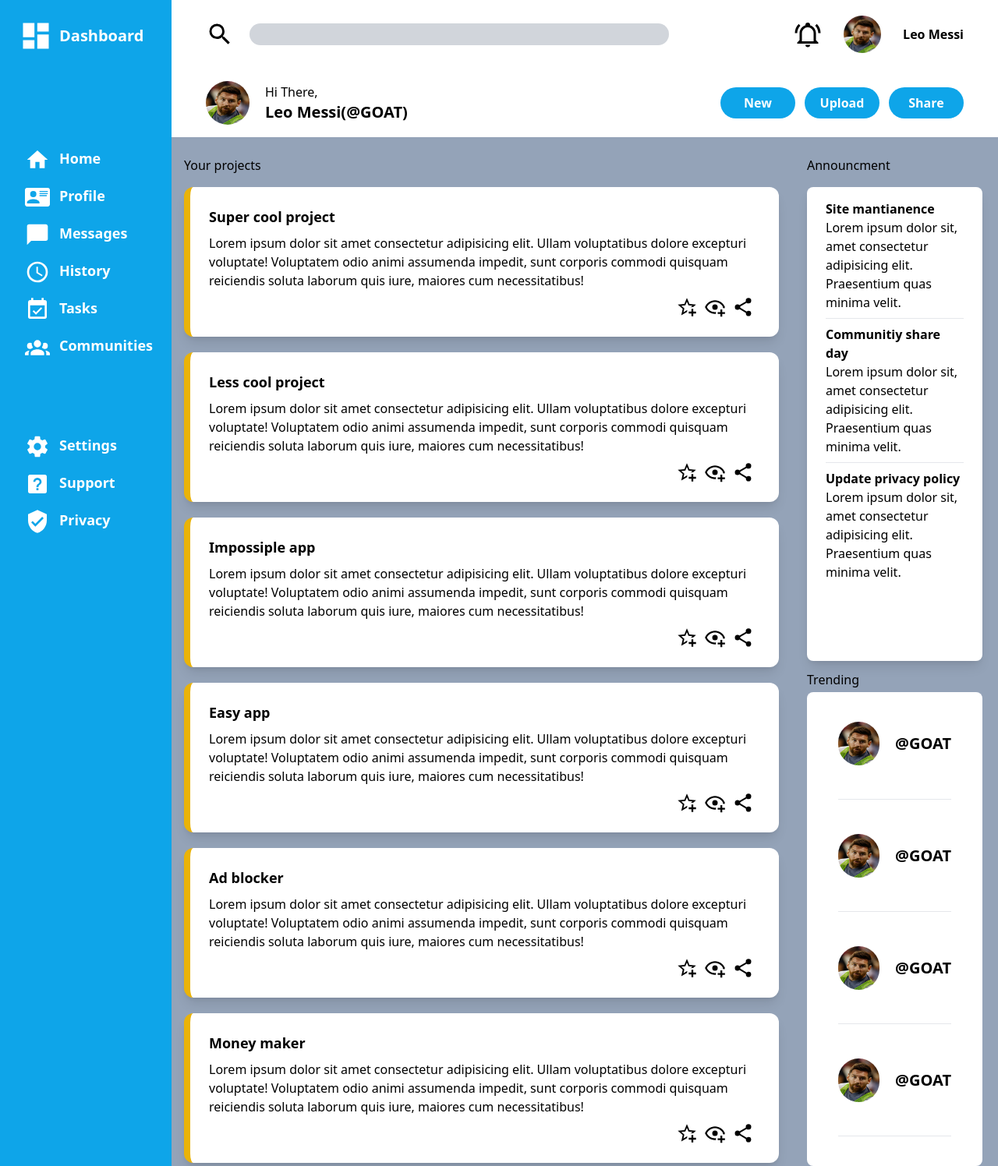
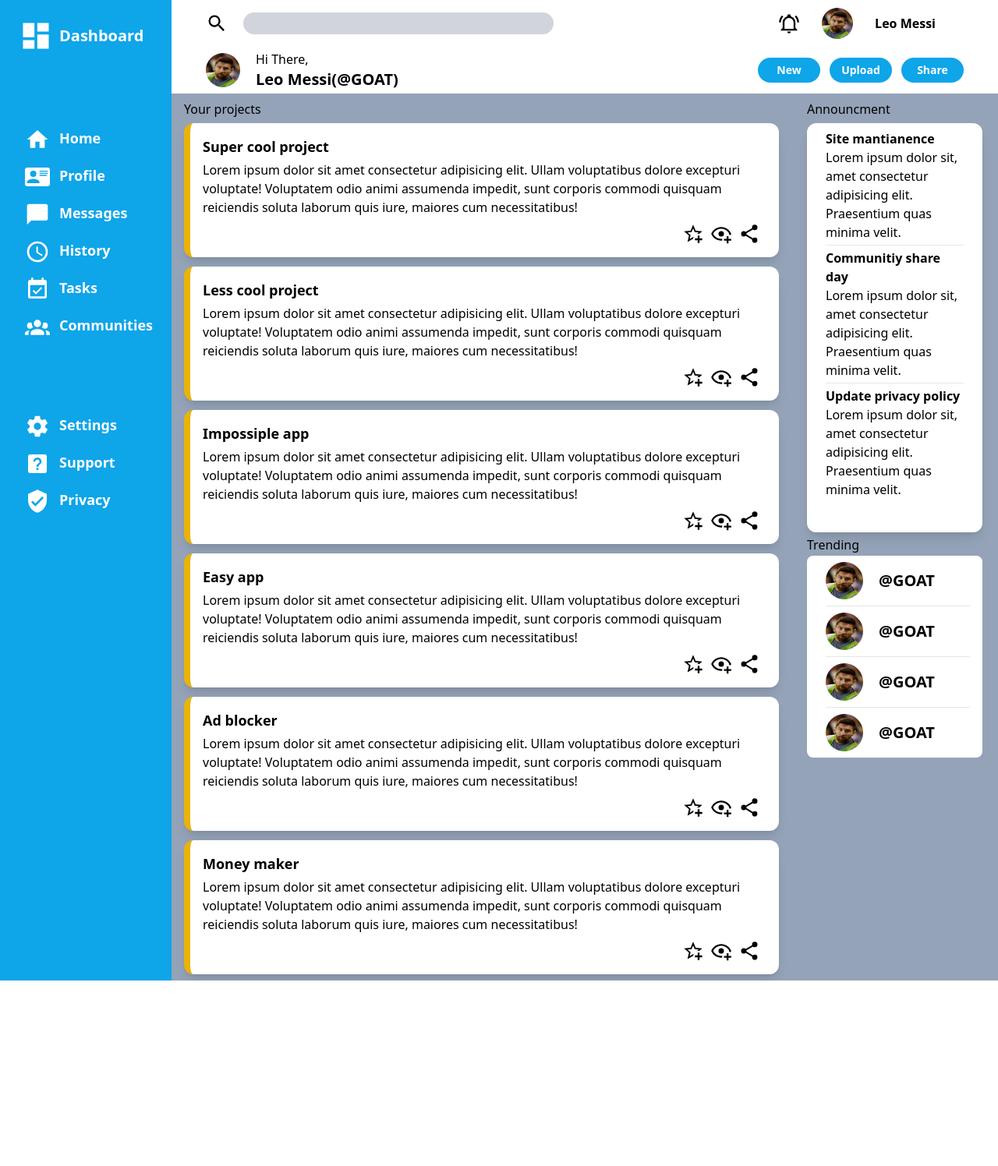
Before and after one commit to MarwanZahran25/Admin-Dashboard, a website: page index.html in a window 1280 px wide. Shown: the top 1496 px of the page at 78% size. After the commit the page ends 1258 px from the top, so only its background shows below. Drawn offline with nearby package versions, Linux system fonts and the light colour scheme.

Commit message:
resized the websit

```diff
--- a/index.html
+++ b/index.html
@@ -7,10 +7,10 @@
 
     <script src="https://cdn.tailwindcss.com"></script>
   </head>
-  <body>
+  <body >
     <div
       id="grid-container-for-the-page"
-      class="grid grid-cols-[1fr,6.5fr] grid-rows-[1fr,4fr] max-h-screen"
+      class="max-h-screen grid grid-cols-[1fr,6.5fr] grid-rows-[120px,1fr] "
     >
       <div
         id="sidebar"
@@ -159,13 +159,13 @@
       <div id="header" class="bg-white grid grid-rows-2">
         <div
           id="first-row-of-header"
-          class="flex row-start-1 p-5 px-11 gap-40 justify-between justify-self-stretch"
+          class="flex row-start-1 p-5 px-11 justify-between justify-self-stretch pr-20 gap-72"
         >
           <div
             id="first-part-of-first-row"
             class="flex gap-5 items-center flex-1"
           >
-            <img class="w-9 h-auto" src="./assets/magnify.svg" alt="" />
+            <img class="w-7 h-auto" src="./assets/magnify.svg" alt="" />
             <input
               type="text"
               disabled
@@ -174,12 +174,12 @@
           </div>
           <div id="seconed-part-of-first-row" class="flex gap-7 items-center">
             <img
-              class="w-9 h-auto"
+              class="w-7 h-auto"
               src="./assets/bell-ring-outline.svg"
               alt=""
             />
             <img
-              class="w-12 h-12 rounded-full"
+              class="w-10 h-10 rounded-full"
               src="./assets/licensed-image.jpeg"
               alt=""
             />
@@ -192,7 +192,7 @@
             class="flex gap-5 items-center"
           >
             <img
-              class="w-14 h-14 rounded-full"
+              class="w-11 h-11 rounded-full"
               src="./assets/licensed-image.jpeg"
               alt=""
             />
@@ -204,33 +204,36 @@
           </div>
           <div id="seconed-part-of-seconed-row" class="flex gap-3 items-center">
             <button
-              class="bg-sky-500 text-white font-bold rounded-3xl h-10 w-24"
+              class="bg-sky-500 text-white text-sm font-bold rounded-3xl h-8 w-20"
             >
               New
             </button>
             <button
-              class="bg-sky-500 text-white font-bold rounded-3xl h-10 w-24"
+              class="bg-sky-500 text-white text-sm font-bold rounded-3xl h-8 w-20"
             >
               Upload
             </button>
             <button
-              class="bg-sky-500 text-white font-bold rounded-3xl h-10 w-24"
+              class="bg-sky-500 text-white text-sm font-bold rounded-3xl h-8 w-20"
             >
               Share
             </button>
           </div>
         </div>
       </div>
-      <div id="main-content" class="bg-slate-400 grid grid-cols-[3fr,1fr]">
-        <div id="projects" class="grid grid-rows-[40px,1fr] p-6 px-4">
+      <div
+        id="main-content"
+        class="bg-slate-400 grid grid-cols-[3fr,1fr] h-fit"
+      >
+        <div id="projects" class="grid grid-rows-[30px,1fr] p-2 px-4">
           <div id="projects-word" class="row-start-1">Your projects</div>
           <div
             id="cards"
-            class="grid grid-cols-[repeat(auto-fit,minmax(380px,1fr))] row-start-2 gap-5"
+            class="grid grid-cols-[repeat(auto-fit,minmax(380px,1fr))] row-start-2 gap-3 auto-rows-max"
           >
             <div
               id="card-1"
-              class="bg-white flex flex-col justify-start gap-2 border-l-8 p-6 border-l-yellow-500 rounded-xl shadow-lg"
+              class="bg-white flex flex-col h-fit justify-start gap-1 border-l-8 p-4 border-l-yellow-500 rounded-xl shadow-lg"
             >
               <h4 class="text-lg font-bold">Super cool project</h4>
               <p>
@@ -239,10 +242,7 @@
                 assumenda impedit, sunt corporis commodi quisquam reiciendis
                 soluta laborum quis iure, maiores cum necessitatibus!
               </p>
-              <div
-                id="shapes-container"
-                class="flex gap-2 self-end mt-auto mr-2"
-              >
+              <div id="shapes-container" class="flex gap-2 self-end mt-1 mr-2">
                 <svg
                   class="w-7 h-auto"
                   xmlns="http://www.w3.org/2000/svg"
@@ -277,7 +277,7 @@
             </div>
             <div
               id="card-2"
-              class="bg-white flex flex-col justify-start gap-2 border-l-8 p-6 border-l-yellow-500 rounded-xl shadow-lg"
+              class="bg-white flex flex-col h-fit justify-start gap-1 border-l-8 p-4 border-l-yellow-500 rounded-xl shadow-lg"
             >
               <h4 class="text-lg font-bold">Less cool project</h4>
               <p>
@@ -286,10 +286,7 @@
                 assumenda impedit, sunt corporis commodi quisquam reiciendis
                 soluta laborum quis iure, maiores cum necessitatibus!
               </p>
-              <div
-                id="shapes-container"
-                class="flex gap-2 self-end mt-auto mr-2"
-              >
+              <div id="shapes-container" class="flex gap-2 self-end mt-1 mr-2">
                 <svg
                   class="w-7 h-auto"
                   xmlns="http://www.w3.org/2000/svg"
@@ -324,7 +321,7 @@
             </div>
             <div
               id="card-3"
-              class="bg-white flex flex-col justify-start gap-2 border-l-8 p-6 border-l-yellow-500 rounded-xl shadow-lg"
+              class="bg-white flex flex-col h-fit justify-start gap-1 border-l-8 p-4 border-l-yellow-500 rounded-xl shadow-lg"
             >
               <h4 class="text-lg font-bold">Impossiple app</h4>
               <p>
@@ -333,10 +330,7 @@
                 assumenda impedit, sunt corporis commodi quisquam reiciendis
                 soluta laborum quis iure, maiores cum necessitatibus!
               </p>
-              <div
-                id="shapes-container"
-                class="flex gap-2 self-end mt-auto mr-2"
-              >
+              <div id="shapes-container" class="flex gap-2 self-end mt-1 mr-2">
                 <svg
                   class="w-7 h-auto"
                   xmlns="http://www.w3.org/2000/svg"
@@ -371,7 +365,7 @@
             </div>
             <div
               id="card-4"
-              class="bg-white flex flex-col justify-start gap-2 border-l-8 p-6 border-l-yellow-500 rounded-xl shadow-lg"
+              class="bg-white flex flex-col h-fit justify-start gap-1 border-l-8 p-4 border-l-yellow-500 rounded-xl shadow-lg"
             >
               <h4 class="text-lg font-bold">Easy app</h4>
               <p>
@@ -380,10 +374,7 @@
                 assumenda impedit, sunt corporis commodi quisquam reiciendis
                 soluta laborum quis iure, maiores cum necessitatibus!
               </p>
-              <div
-                id="shapes-container"
-                class="flex gap-2 self-end mt-auto mr-2"
-              >
+              <div id="shapes-container" class="flex gap-2 self-end mt-1 mr-2">
                 <svg
                   class="w-7 h-auto"
                   xmlns="http://www.w3.org/2000/svg"
@@ -418,7 +409,7 @@
             </div>
             <div
               id="card-5"
-              class="bg-white flex flex-col justify-start gap-2 border-l-8 p-6 border-l-yellow-500 rounded-xl shadow-lg"
+              class="bg-white flex flex-col h-fit justify-start gap-1 border-l-8 p-4 border-l-yellow-500 rounded-xl shadow-lg"
             >
               <h4 class="text-lg font-bold">Ad blocker</h4>
               <p>
@@ -427,10 +418,7 @@
                 assumenda impedit, sunt corporis commodi quisquam reiciendis
                 soluta laborum quis iure, maiores cum necessitatibus!
               </p>
-              <div
-                id="shapes-container"
-                class="flex gap-2 self-end mt-auto mr-2"
-              >
+              <div id="shapes-container" class="flex gap-2 self-end mt-1 mr-2">
                 <svg
                   class="w-7 h-auto"
                   xmlns="http://www.w3.org/2000/svg"
@@ -465,7 +453,7 @@
             </div>
             <div
               id="card-6"
-              class="bg-white flex flex-col justify-start gap-2 border-l-8 p-6 border-l-yellow-500 rounded-xl shadow-lg"
+              class="bg-white flex flex-col h-fit justify-start gap-1 border-l-8 p-4 border-l-yellow-500 rounded-xl shadow-lg"
             >
               <h4 class="text-lg font-bold">Money maker</h4>
               <p>
@@ -474,10 +462,7 @@
                 assumenda impedit, sunt corporis commodi quisquam reiciendis
                 soluta laborum quis iure, maiores cum necessitatibus!
               </p>
-              <div
-                id="shapes-container"
-                class="flex gap-2 self-end mt-auto mr-2"
-              >
+              <div id="shapes-container" class="flex gap-2 self-end mt-1 mr-2">
                 <svg
                   class="w-7 h-auto"
                   xmlns="http://www.w3.org/2000/svg"
@@ -512,11 +497,11 @@
             </div>
           </div>
         </div>
-        <div id="Anoncment" class="grid grid-rows-[40px,1fr,40px,1fr] p-5 pt-6">
+        <div id="Anoncment" class="grid grid-rows-[30px,1fr,30px,1fr] p-5 pt-2">
           <div id="anouncment-word">Announcment</div>
           <div
             id="card-for-anouncment"
-            class="bg-white shadow-lg rounded-lg p-4 flex flex-col gap-2 px-6"
+            class="bg-white shadow-lg rounded-xl h-fitnded-lg p-2 flex flex-col gap-1 px-6"
           >
             <div id="sec-1">
               <h4 class="text-base font-bold">Site mantianence</h4>
@@ -542,13 +527,13 @@
               </p>
             </div>
           </div>
-          <h4 class="mt-3">Trending</h4>
+          <h4 class="mt-1">Trending</h4>
           <div
-            class="bg-white rounded-lg p-4 px-10 flex flex-col justify-around"
+            class="bg-white rounded-lg p-2 px-4 flex flex-col justify-around h-fit gap-2 pl-6"
           >
-            <div class="flex gap-5 items-center">
+            <div class="flex gap-5 items-center h-fit">
               <img
-                class="w-14 h-14 rounded-full"
+                class="w-12 h-12 rounded-full"
                 src="./assets/licensed-image.jpeg"
                 alt=""
               />
@@ -557,7 +542,7 @@
             <hr />
             <div class="flex gap-5 items-center">
               <img
-                class="w-14 h-14 rounded-full"
+                class="w-12 h-12 rounded-full"
                 src="./assets/licensed-image.jpeg"
                 alt=""
               />
@@ -566,7 +551,7 @@
             <hr />
             <div class="flex gap-5 items-center">
               <img
-                class="w-14 h-14 rounded-full"
+                class="w-12 h-12 rounded-full"
                 src="./assets/licensed-image.jpeg"
                 alt=""
               />
@@ -575,13 +560,12 @@
             <hr />
             <div class="flex gap-5 items-center">
               <img
-                class="w-14 h-14 rounded-full"
+                class="w-12 h-12 rounded-full"
                 src="./assets/licensed-image.jpeg"
                 alt=""
               />
               <h4 class="text-xl font-bold">@GOAT</h4>
             </div>
-            <hr />
           </div>
         </div>
       </div>
```
